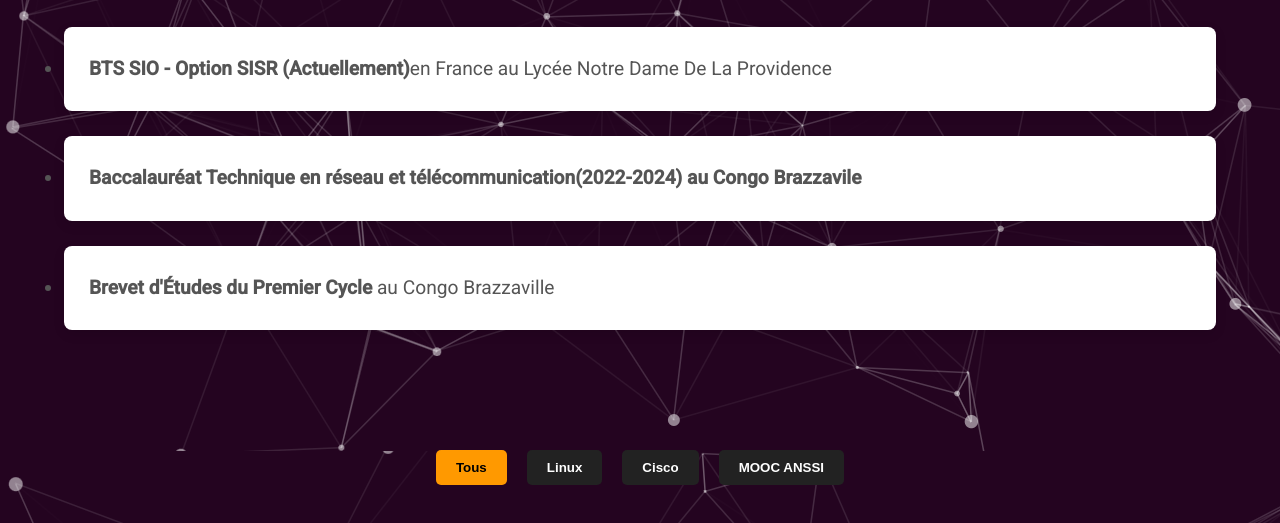
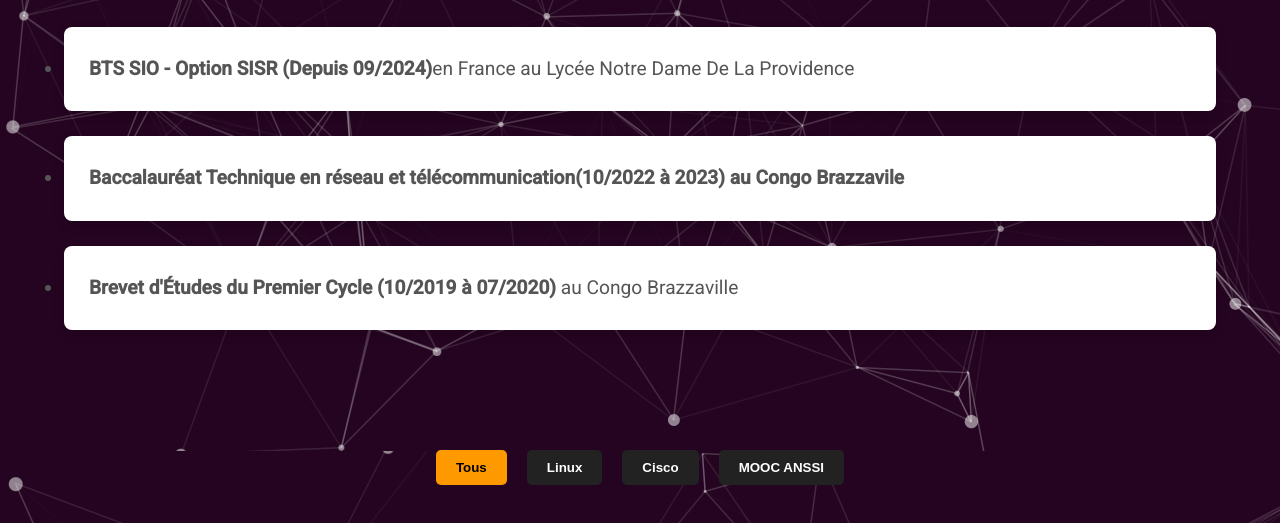
Before and after one commit to Bhibissy/portfolioben, a plain HTML site: page index.html in a window 1280 px wide. Shown: the part 2393-2916 px from the top of the page. Drawn offline with Linux system fonts and the light colour scheme.

Commit message:
changement des dates

```diff
--- a/index.html
+++ b/index.html
@@ -694,9 +694,10 @@ footer {
         <h2>Diplômes et Certifications</h2>
         <div class="container">
             <ul class="education-list">
-                <li class="education-item"><strong>BTS SIO - Option SISR (Actuellement)</strong>en France au Lycée Notre Dame De La Providence </li>
-                <li class="education-item"><strong>Baccalauréat Technique en réseau et télécommunication(2022-2024) au Congo Brazzavile</strong></li>
-                <li class="education-item"><strong>Brevet d'Études du Premier Cycle </strong> au Congo Brazzaville</li>
+                <li class="education-item"><strong>BTS SIO - Option SISR (Depuis 09/2024)</strong>en France au Lycée Notre Dame De La Providence </li>
+                <li class="education-item"><strong>Baccalauréat Technique en réseau et télécommunication(10/2022 à 2023) au Congo Brazzavile</strong></li>
+                <li class="education-item"><strong>Brevet d'Études du Premier Cycle (10/2019 à 07/2020) </strong> au Congo Brazzaville</li>
+
             </ul>
         </div>
     </section>
```
